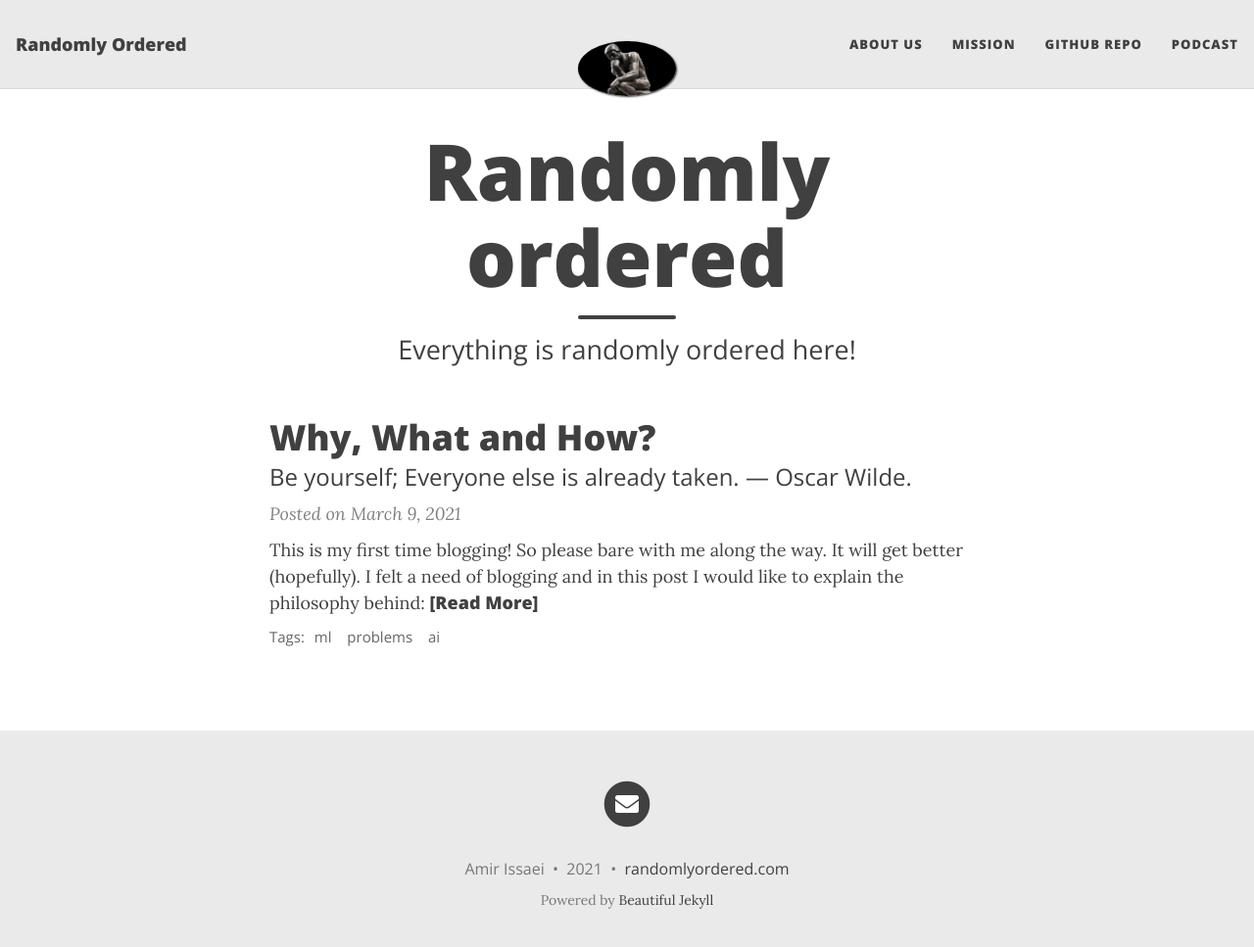
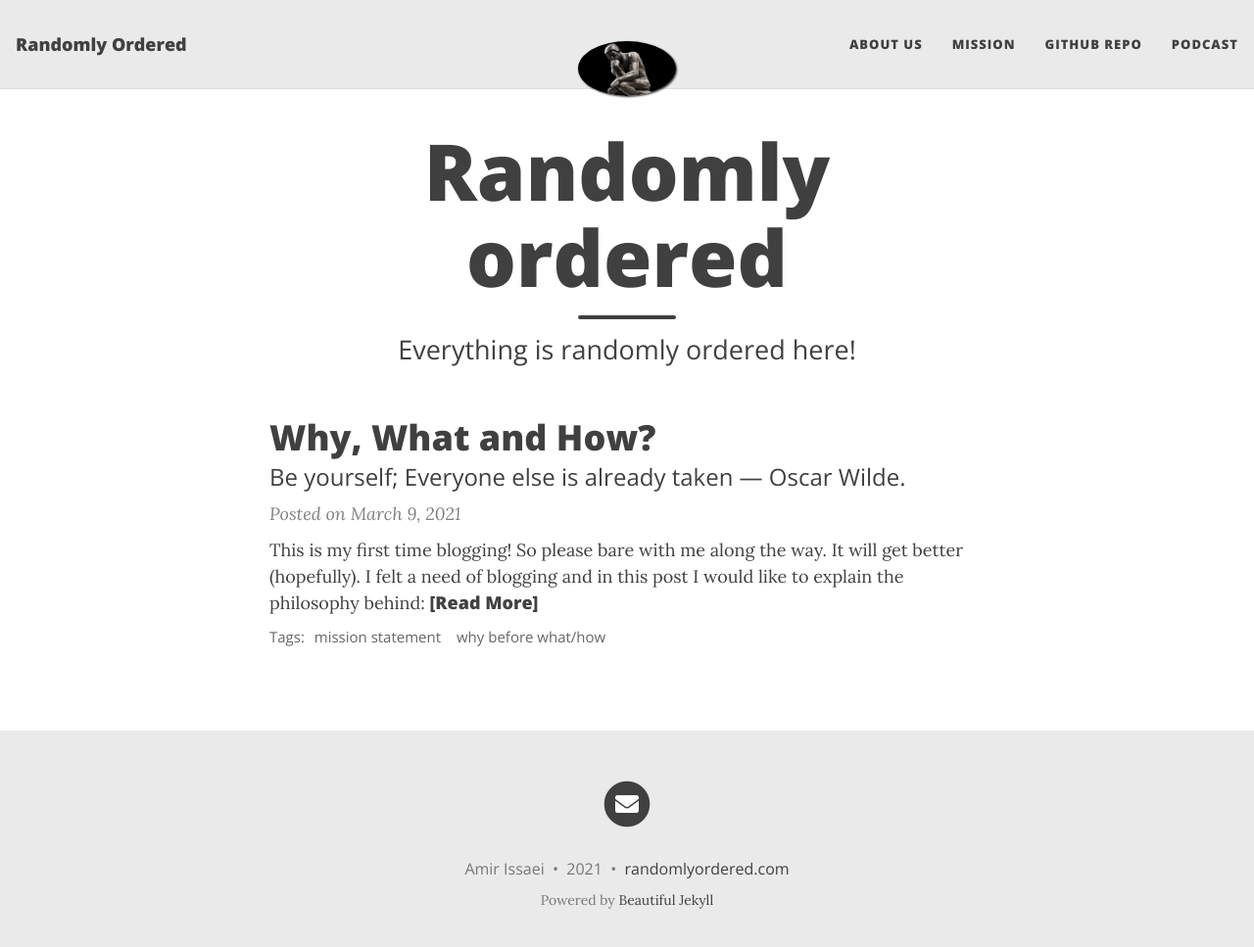
Before and after one commit to aissaei/randomlyordered.github.io, a Jekyll site: the page built from index.html, in a window 1280 px wide and 980 px high. Shown: the top 967 px of the window at 98% size. Built offline with Jekyll 4.4.1, drawn with Linux system fonts in a browser that asks for light colours; nearby versions of some CDN libraries; the list of posts is cut into pages by our own code.

Commit message:
fixed this is us and published first post

```diff
--- a/_posts/2021-03-09-mission_statement.md
+++ b/_posts/2021-03-09-mission_statement.md
@@ -1,10 +1,8 @@
 ---
 layout: post
 title: Why, What and How?
-subtitle: Be yourself; Everyone else is already taken. — Oscar Wilde.
-gh-repo: aissaei/ml_problems
-gh-badge: [star, fork, follow]
-tags: [ml, problems, ai ]
+subtitle: Be yourself; Everyone else is already taken — Oscar Wilde.
+tags: [mission statement, why before what/how]
 comments: true
 ---
 
```
Also changed, not shown: missionstatement.md (+2 -3 lines).
